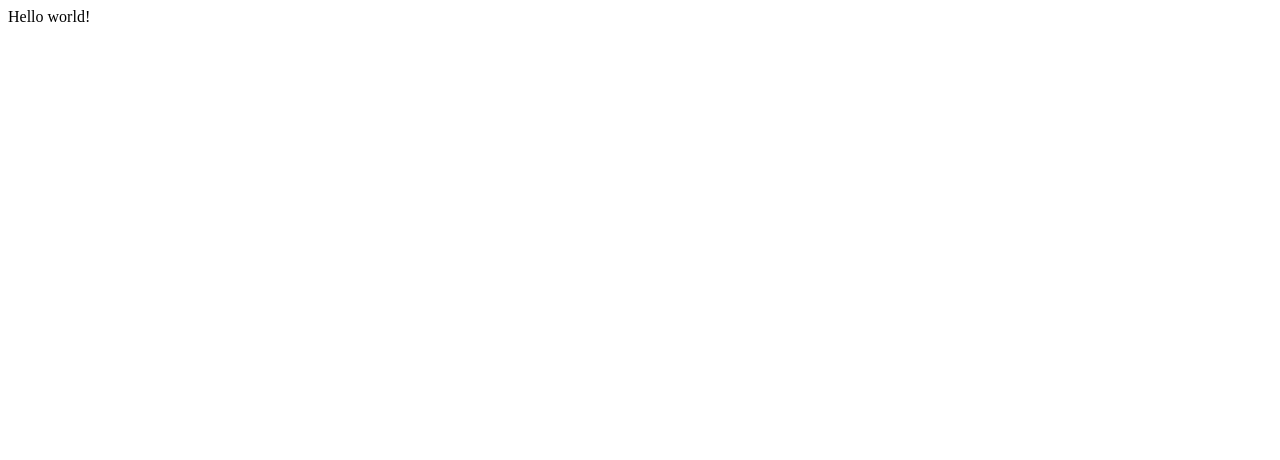
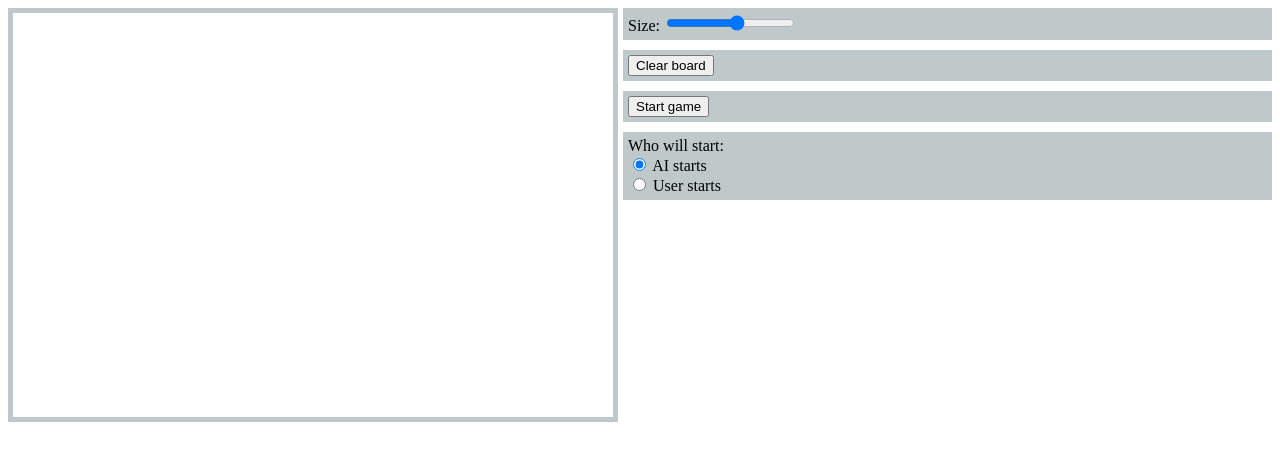
Before and after one commit to AdriaanPeetermans/AdriaanPeetermans.github.io, a plain HTML site: page index.html in a window 1280 px wide. Drawn offline with Linux system fonts and the light colour scheme.

Commit message:
Changed index

```diff
--- a/index.html
+++ b/index.html
@@ -1 +1,45 @@
-Hello world!
+<!DOCTYPE html>
+<html>
+<head>
+	<meta charset="UTF-8">
+	<meta http-equiv="X-UA-Compatible" content="IE=edge">
+	<meta name="viewport" content="width=device-width, initial-scale=1">
+
+	<title>BattleSheep</title>
+
+	<script src="battleSheep.js"></script>
+
+	<link rel="stylesheet" href="index.css">
+
+</head>
+<body>
+	<div id="mainContainer">
+		<div id="canvasContainer">
+			<canvas id="testCan" width="1200" height="800" style="width:600px; height:400px;"></canvas>
+		</div>
+		<div id="formContainer">
+			<div id="sizeContainer" class="formItem">
+				Size:
+  			<input type="range" min="1" max="10" value="6" id="sizeSlider">
+			</div>
+			<div id="clearBoardContainer" class="formItem">
+				<button type="button" id="clearButton">Clear board</button>
+			</div>
+			<div id="startGameContainer" class="formItem">
+				<button type="button" id="startButton">Start game</button>
+			</div>
+			<div id="whoStartsContainer" class="formItem">
+				Who will start:
+				<div id="AIStartsContainer">
+					<input type="radio" id="AI starts" name="whoStarts" value="AISTarts" checked>
+		  		<label for="AI starts">AI starts</label>
+				</div>
+				<div id="UserStartsContainer">
+		  		<input type="radio" id="User starts" name="whoStarts" value="UserStarts">
+		  		<label for="User starts">User starts</label>
+				</div>
+			</div>
+		</div>
+	</div>
+</body>
+</html>
```
